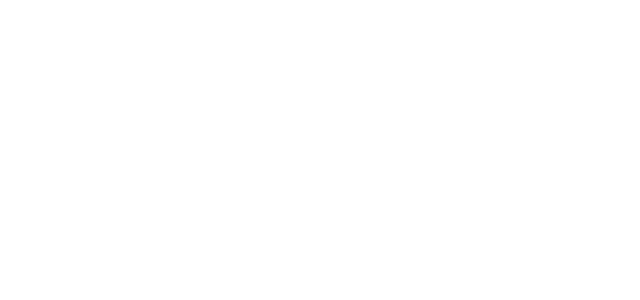
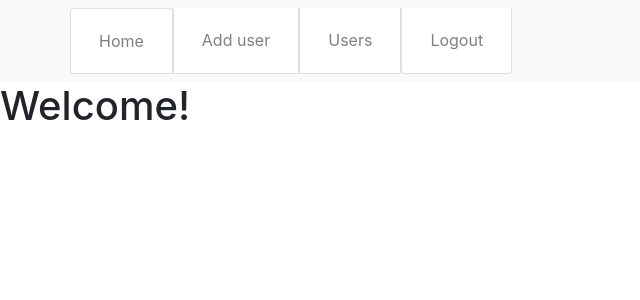
Before and after one commit to icatic1/SI-Grupa2, a React (Create React App) app in the folder siprojectset1frontend/: page /Home in a window 1280 px wide. Before the commit this address had no page. Shown: the top 300 px of the page, without its empty margins (0-640 px from the left). Built offline with nearby package versions, Linux system fonts and the light colour scheme.

Commit message:
NavigationHeader i Home
Dodan NavigationHeader i Home komponenta

```diff
--- a/siprojectset1frontend/src/App.js
+++ b/siprojectset1frontend/src/App.js
@@ -2,12 +2,16 @@
 import { BrowserRouter as Router, Routes, Route } from 'react-router-dom'
 
 import Login from './components/Login'
+import NavigationHeader from './components/NavigationHeader'
+import Home from './components/Home'
 
 import './App.css';
 function App() {
     return (
         <Router>
+            <NavigationHeader />
             <Routes>
+                <Route exact path="/Home" element={<Home />} />
                 <Route exact path='/' element={<Login />} />
             </Routes>
         </Router>)
--- /dev/null
+++ b/siprojectset1frontend/src/components/Home.js
@@ -0,0 +1,9 @@
+
+function Home() {
+    return (
+        <div>
+            <h1>Welcome!</h1>
+        </div>
+    )
+}
+export default Home
--- /dev/null
+++ b/siprojectset1frontend/src/components/NavigationHeader.js
@@ -0,0 +1,29 @@
+import { Container, Navbar, ListGroup } from 'react-bootstrap';
+import { Link } from 'react-router-dom';
+
+
+
+
+function NavigationHeader() {
+
+
+    return (
+        <>
+
+            <Navbar className="fluid navbar navbar-expand-lg navbar-light bg-light mx-auto">
+                <Container className="mx-auto">
+                    <ListGroup className="navbar-nav mr-auto">
+                        <ListGroup.Item><Link to={'/Home'} className="nav-link"> Home </Link></ListGroup.Item>
+                        <ListGroup.Item><Link to={'/'} className="nav-link"> Add user </Link></ListGroup.Item>
+                        <ListGroup.Item><Link to={'/'} className="nav-link">Users</Link></ListGroup.Item>
+                        <ListGroup.Item><Link to={'/'} className="nav-link">Logout</Link></ListGroup.Item>
+                    </ListGroup>
+
+                </Container >
+            </Navbar >
+
+        </>
+    )
+}
+
+export default NavigationHeader
```
